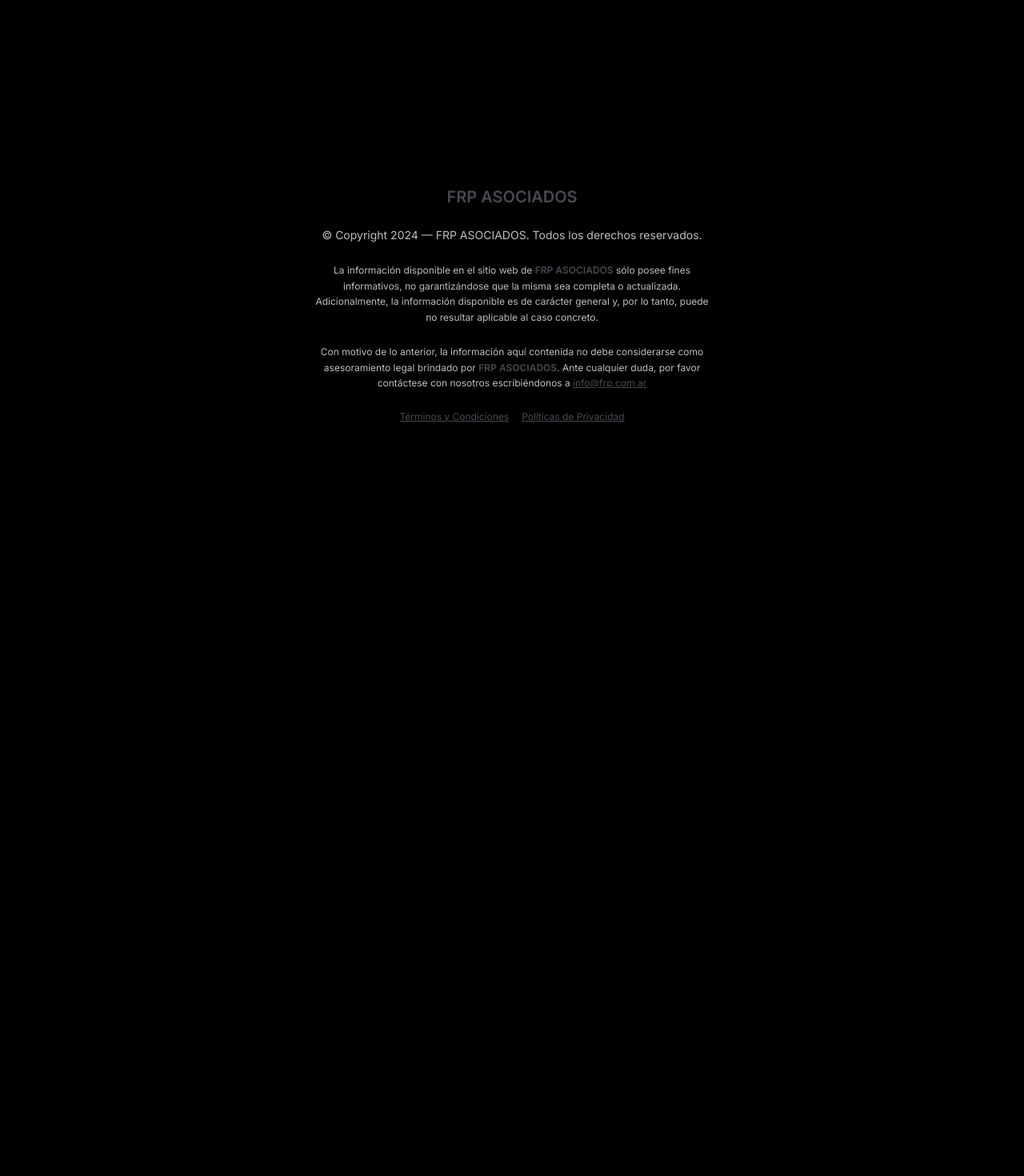
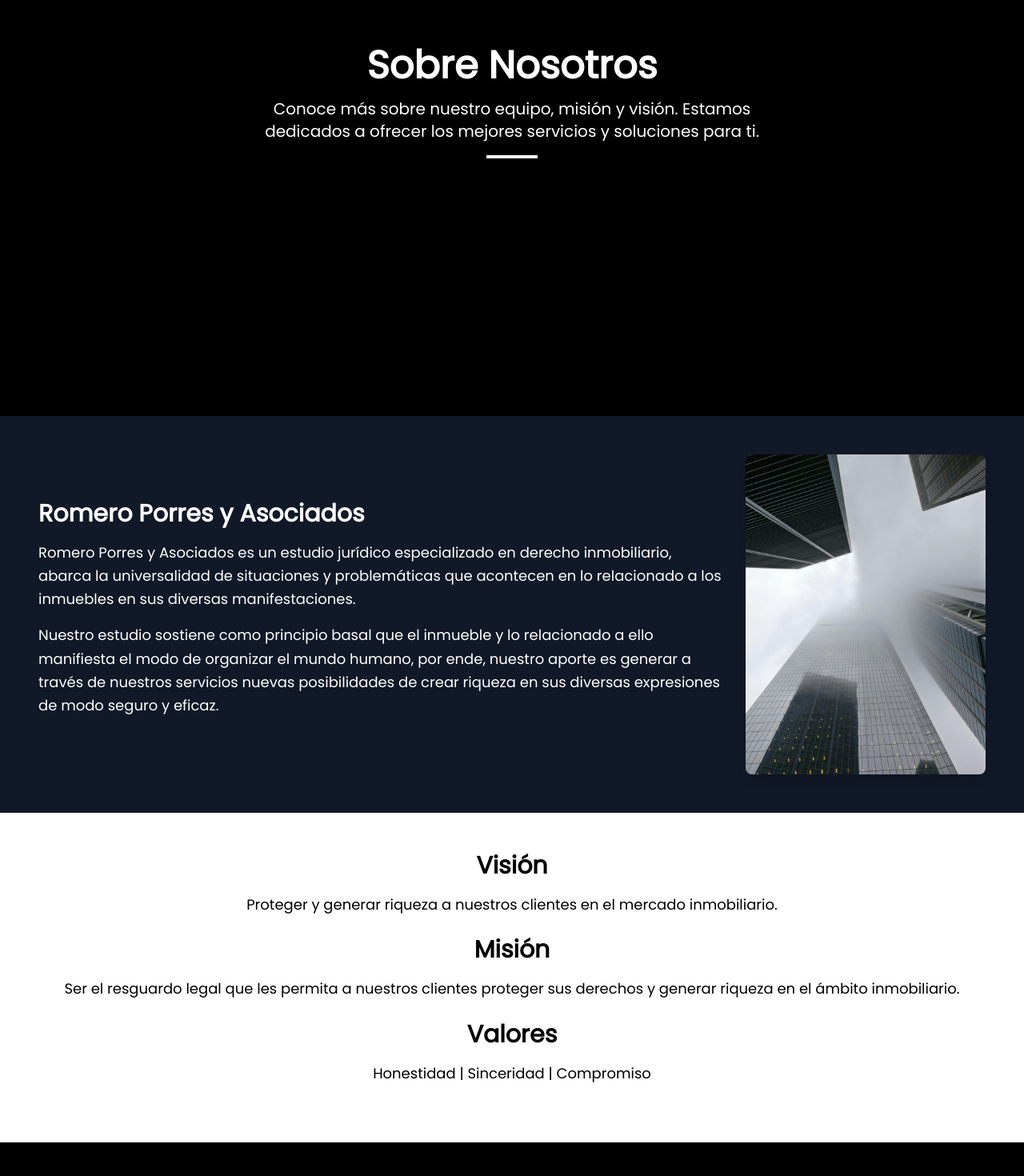
Before and after one commit to sromero1905/FRPAsociados, a Next.js app: page /aboutus in a window 1280 px wide. Shown: the part 360-1830 px from the top of the page at 80% size. Before the commit the page ends 937 px from the top, so only its background shows below. Built offline with nearby package versions, Linux system fonts and the light colour scheme.

Commit message:
se agregan disntios urls para las distintas secciones de la pagina y distintas secciones de about us

```diff
--- a/app/aboutus/page.tsx
+++ b/app/aboutus/page.tsx
@@ -3,12 +3,15 @@
 import Navbar from '@/components/Navbar';
 import Footer from '@/components/Footer';
 import AboutHero from '@/components/aboutus/HeroSection';
-
+import InfoSection from '@/components/aboutus/Info';
+import VisionMissionValuesSection from '@/components/aboutus/VisionMissionValuesSection';
 const AboutPage = () => {
   return (
     <main className="relative bg-black flex flex-col overflow-hidden w-full">
       <Navbar />
       <AboutHero />
+      <InfoSection/>
+      <VisionMissionValuesSection/>
       <Footer />
     </main>
   );
--- a/app/globals.css
+++ b/app/globals.css
@@ -12,33 +12,24 @@
     --background: 0 0% 0%;
     /* Fondo negro para toda la página */
     --foreground: 240 10% 3.9%;
-
     --card: 0 0% 100%;
     --card-foreground: 240 10% 3.9%;
-
     --popover: 0 0% 100%;
     --popover-foreground: 240 10% 3.9%;
-
     --primary: 240 5.9% 30%;
     --primary-light: 240 5.9% 60%;
     --primary-foreground: 0 0% 98%;
-
     --secondary: 240 4.8% 95.9%;
     --secondary-foreground: 240 5.9% 10%;
-
     --muted: 240 4.8% 95.9%;
     --muted-foreground: 240 4.3% 85%;
-
     --accent: 240 4.8% 95.9%;
     --accent-foreground: 240 5.9% 10%;
-
     --destructive: 0 84.2% 60.2%;
     --destructive-foreground: 0 0% 98%;
-
     --border: 240 5.9% 90%;
     --input: 240 5.9% 90%;
     --ring: 240 10% 3.9%;
-
     --radius: 0.5rem;
   }
 
@@ -46,29 +37,21 @@
     --background: 0 0% 0%;
     /* Fondo negro para toda la página en modo oscuro */
     --foreground: 0 0% 98%;
-
     --card: 240 10% 3.9%;
     --card-foreground: 0 0% 98%;
-
     --popover: 240 10% 3.9%;
     --popover-foreground: 0 0% 98%;
-
     --primary: 240 5.9% 30%;
     --primary-light: 240 5.9% 60%;
     --primary-foreground: 240 5.9% 10%;
-
     --secondary: 240 3.7% 15.9%;
     --secondary-foreground: 0 0% 98%;
-
     --muted: 240 3.7% 15.9%;
     --muted-foreground: 240 4.6% 75%;
-
     --accent: 240 3.7% 15.9%;
     --accent-foreground: 0 0% 98%;
-
     --destructive: 0 62.8% 30.6%;
     --destructive-foreground: 0 0% 98%;
-
     --border: 240 3.7% 15.9%;
     --input: 240 3.7% 15.9%;
     --ring: 240 4.9% 83.9%;
@@ -103,29 +86,45 @@
     font-family: 'Poppins', sans-serif;
     /* Aplicar la fuente Poppins */
   }
+
+  /* Estilos para animaciones de entrada */
+  .animate-fade-in {
+    @apply opacity-0;
+    @apply transition-opacity duration-700 ease-out;
+  }
+
+  .animate-fade-in.visible {
+    @apply opacity-100;
+  }
+
+  .animate-slide-in {
+    @apply transform translate-y-10 opacity-0;
+    @apply transition-transform duration-700 ease-out;
+  }
+
+  .animate-slide-in.visible {
+    @apply translate-y-0 opacity-100;
+  }
 }
 
+/* Estilos específicos para el componente HeroSection */
 @layer components {
   .hero-section {
-    @apply bg-gray-800 text-white p-8 rounded-lg shadow-lg;
+    @apply bg-gray-800 text-white p-8 lg:p-12 rounded-lg shadow-lg;
     font-family: 'Poppins', sans-serif;
     /* Aplicar la fuente Poppins */
   }
 
   .hero-section h1 {
-    @apply text-5xl font-bold mb-4;
-    font-family: 'Poppins', sans-serif;
-    /* Aplicar la fuente Poppins */
+    @apply text-4xl md:text-5xl font-bold mb-4 lg:mb-6;
   }
 
   .hero-section p {
     @apply text-lg md:text-xl leading-relaxed;
-    font-family: 'Poppins', sans-serif;
-    /* Aplicar la fuente Poppins */
   }
 
   .contact-section {
-    @apply bg-black text-foreground p-8 rounded-lg shadow-lg;
+    @apply bg-black text-foreground p-8 lg:p-12 rounded-lg shadow-lg;
     font-family: 'Open Sans', sans-serif;
     max-width: 1200px;
     margin: 0 auto;
@@ -134,7 +133,7 @@
   .contact-section h2 {
     @apply text-white;
     font-family: 'Lora', serif;
-    font-size: 3rem;
+    font-size: 2.5rem;
   }
 
   .contact-section .title {
@@ -170,14 +169,13 @@
   }
 
   .contact-section button {
-    @apply mt-8 px-10 py-4 text-white text-lg rounded-lg border-2 border-white;
+    @apply mt-6 px-6 py-2 text-white text-lg rounded-lg border-2 border-white;
     background-color: transparent;
     border-color: hsl(0, 0%, 100%);
   }
 
   .contact-section button:hover {
-    background-color: hsl(0, 0%, 20%);
-    border-color: hsl(0, 0%, 100%);
+    @apply bg-gray-800 border-gray-800;
     color: hsl(0, 0%, 100%);
     transition: background-color 0.6s ease-in-out, color 0.6s ease-in-out;
   }
@@ -186,44 +184,94 @@
     @apply rounded-lg shadow-2xl object-cover;
     width: 100%;
     height: auto;
-    max-height: 600px;
+    max-height: 400px;
+    /* Ajustar altura máxima para la imagen */
   }
 
   /* Estilos específicos para el componente AboutHero */
   .about-hero {
-    @apply bg-black text-white p-8 lg:p-16 flex flex-col items-center justify-center;
+    @apply bg-black text-white p-8 lg:p-12 flex flex-col items-center justify-center min-h-screen;
     font-family: 'Poppins', sans-serif;
-    min-height: 50vh;
-    /* Ajusta la altura mínima según sea necesario */
+    /* Aplicar la fuente Poppins */
   }
 
   .about-hero h1 {
-    @apply text-4xl md:text-5xl lg:text-6xl font-bold mb-4 lg:mb-6;
-    margin-top: 1rem;
-    /* Ajusta el margen superior si es necesario */
-    text-shadow: 0 1px 3px rgba(0, 0, 0, 0.5);
-    /* Agrega un sutil efecto de sombra para el texto */
+    @apply text-3xl md:text-4xl lg:text-5xl font-bold mb-4;
   }
 
   .about-hero p {
-    @apply text-lg md:text-xl leading-relaxed mb-6;
-    margin-top: 0.5rem;
-    /* Ajusta el margen superior si es necesario */
-    text-shadow: 0 1px 2px rgba(0, 0, 0, 0.3);
-    /* Agrega un sutil efecto de sombra para el texto */
+    @apply text-lg md:text-xl leading-relaxed mb-4;
   }
 
   .about-hero .divider {
-    @apply w-24 h-1 bg-white mx-auto mb-6;
-    box-shadow: 0 2px 4px rgba(0, 0, 0, 0.2);
-    /* Agrega un sutil efecto de sombra para la línea divisoria */
+    @apply w-16 h-1 bg-white mx-auto mb-4;
   }
 
   .about-hero button {
     @apply bg-white text-black py-2 px-6 rounded-lg hover:bg-gray-100 transition duration-300;
-    box-shadow: 0 4px 6px rgba(0, 0, 0, 0.1);
-    /* Agrega un sutil efecto de sombra para el botón */
-    font-weight: 600;
-    /* Ajusta el peso de la fuente para el botón */
+  }
+
+  /* Estilos específicos para la nueva sección AboutUsSection */
+  .about-us-section {
+    @apply bg-gray-100 text-black p-8 lg:p-12 flex flex-col lg:flex-row items-center justify-center gap-6;
+    font-family: 'Poppins', sans-serif;
+  }
+
+  .about-us-section .image-container {
+    @apply flex-shrink-0;
+  }
+
+  .about-us-section img {
+    @apply rounded-lg shadow-lg;
+    max-width: 100%;
+    height: auto;
+  }
+
+  .about-us-section .text-container {
+    @apply flex flex-col gap-6;
+  }
+
+  /* Estilos específicos para la nueva sección VisionMissionValuesSection */
+  .vision-mission-values-section {
+    @apply bg-white text-black p-8 lg:p-12 text-center;
+    font-family: 'Poppins', sans-serif;
+  }
+
+  .vision-mission-values-section h2 {
+    @apply text-3xl font-bold mb-4;
+  }
+
+  .vision-mission-values-section p {
+    @apply text-lg leading-relaxed mb-6;
+  }
+
+  /* Estilos específicos para el componente InfoSection */
+  .info-section {
+    @apply bg-gray-900 text-white p-8 lg:p-12 flex flex-col lg:flex-row items-center justify-center gap-6;
+    font-family: 'Poppins', sans-serif;
+  }
+
+  .info-section .text-container {
+    @apply flex-1;
+  }
+
+  .info-section .text-container h2 {
+    @apply text-3xl font-bold mb-4;
+  }
+
+  .info-section .text-container p {
+    @apply text-lg leading-relaxed mb-4;
+  }
+
+  .info-section .image-container {
+    @apply flex-shrink-0;
+  }
+
+  .info-section img {
+    @apply rounded-lg shadow-lg;
+    max-width: 100%;
+    height: auto;
+    max-height: 400px;
+    /* Ajustar altura máxima para la imagen */
   }
 }
--- a/components/aboutus/HeroSection.tsx
+++ b/components/aboutus/HeroSection.tsx
@@ -10,7 +10,7 @@ const AboutHero: React.FC = () => {
       animate={{ opacity: 1, y: 0, scale: 1 }}
       transition={{ duration: 1, ease: "easeOut" }}
     >
-      <div className="text-center max-w-2xl">
+      <div className="text-center max-w-2xl mb-18 mt-8">
         <motion.h1
           initial={{ opacity: 0, y: -20 }}
           animate={{ opacity: 1, y: 0 }}
@@ -26,7 +26,6 @@ const AboutHero: React.FC = () => {
           Conoce más sobre nuestro equipo, misión y visión. Estamos dedicados a ofrecer los mejores servicios y soluciones para ti.
         </motion.p>
         <div className="divider"></div>
-
       </div>
     </motion.section>
   );
--- /dev/null
+++ b/components/aboutus/Info.tsx
@@ -0,0 +1,34 @@
+import { motion } from 'framer-motion';
+
+const InfoSection = () => {
+  return (
+    <section className="info-section">
+      <motion.div
+        className="text-container"
+        initial={{ opacity: 0, y: 20 }}
+        whileInView={{ opacity: 1, y: 0 }}
+        viewport={{ once: true }}
+        transition={{ duration: 0.8, ease: "easeOut" }}
+      >
+        <h2 className="section-title">Romero Porres y Asociados</h2>
+        <p className="section-text">
+          Romero Porres y Asociados es un estudio jurídico especializado en derecho inmobiliario, abarca la universalidad de situaciones y problemáticas que acontecen en lo relacionado a los inmuebles en sus diversas manifestaciones.
+        </p>
+        <p className="section-text">
+          Nuestro estudio sostiene como principio basal que el inmueble y lo relacionado a ello manifiesta el modo de organizar el mundo humano, por ende, nuestro aporte es generar a través de nuestros servicios nuevas posibilidades de crear riqueza en sus diversas expresiones de modo seguro y eficaz.
+        </p>
+      </motion.div>
+      <motion.div
+        className="image-container"
+        initial={{ opacity: 0, scale: 0.95 }}
+        whileInView={{ opacity: 1, scale: 1 }}
+        viewport={{ once: true }}
+        transition={{ duration: 0.8, ease: "easeOut" }}
+      >
+        <img src="/about.jpg" alt="Imagen representativa" />
+      </motion.div>
+    </section>
+  );
+};
+
+export default InfoSection;
--- /dev/null
+++ b/components/aboutus/VisionMissionValuesSection.tsx
@@ -0,0 +1,37 @@
+import { motion } from 'framer-motion';
+
+const VisionMissionValuesSection = () => {
+  return (
+    <section className="vision-mission-values-section">
+      <motion.div
+        initial={{ opacity: 0, y: 20 }}
+        whileInView={{ opacity: 1, y: 0 }}
+        viewport={{ once: true }}
+        transition={{ duration: 0.8 }}
+      >
+        <h2>Visión</h2>
+        <p>Proteger y generar riqueza a nuestros clientes en el mercado inmobiliario.</p>
+      </motion.div>
+      <motion.div
+        initial={{ opacity: 0, y: 20 }}
+        whileInView={{ opacity: 1, y: 0 }}
+        viewport={{ once: true }}
+        transition={{ duration: 0.8 }}
+      >
+        <h2>Misión</h2>
+        <p>Ser el resguardo legal que les permita a nuestros clientes proteger sus derechos y generar riqueza en el ámbito inmobiliario.</p>
+      </motion.div>
+      <motion.div
+        initial={{ opacity: 0, y: 20 }}
+        whileInView={{ opacity: 1, y: 0 }}
+        viewport={{ once: true }}
+        transition={{ duration: 0.8 }}
+      >
+        <h2>Valores</h2>
+        <p>Honestidad | Sinceridad | Compromiso</p>
+      </motion.div>
+    </section>
+  );
+};
+
+export default VisionMissionValuesSection;
--- a/components/home/HeroSection.tsx
+++ b/components/home/HeroSection.tsx
@@ -62,15 +62,7 @@ export function HeroSection() {
           }}
           className="mt-8 flex justify-center"
         >
-          <Link href="#contact" passHref>
-            <Button
-              radius="full"
-              size="md"
-              className="bg-gray-800 text-white shadow-md hover:bg-gray-700 hover:shadow-lg transition-all duration-300 ease-in-out"
-            >
-              Contact Us
-            </Button>
-          </Link>
+
         </motion.div>
       </div>
     </section>
```
Also changed, not shown: public/about.jpg (added).
